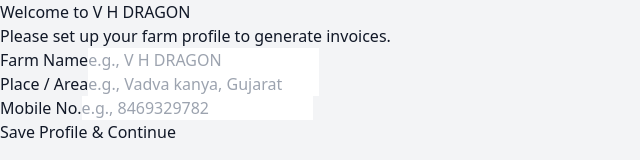
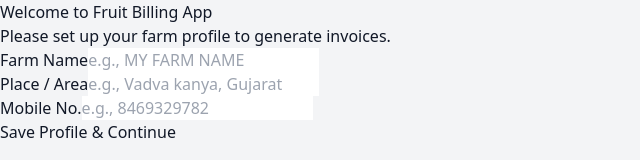
Before and after one commit to Parshva-Vasani/BillGenerator, a React (Vite) app in the folder app_build/frontend/: page / in a window 1280 px wide. Shown: the top 160 px of the page, without its empty margins (0-640 px from the left). Built offline with nearby package versions, Linux system fonts and the light colour scheme; no server answers; the database is empty; sample sign-in values are in the browser's storage.

Commit message:
Finalizing app with proper toast package

```diff
--- a/app_build/frontend/package.json
+++ b/app_build/frontend/package.json
@@ -18,10 +18,10 @@
     "lucide-react": "^0.300.0",
     "react": "^18.2.0",
     "react-dom": "^18.2.0",
+    "react-hot-toast": "^2.6.0",
     "react-router-dom": "^7.18.1",
     "react-to-pdf": "^1.0.1",
-    "recharts": "^3.9.2",
-    "react-hot-toast": "^2.4.1"
+    "recharts": "^3.9.2"
   },
   "devDependencies": {
     "@types/react": "^18.2.43",
--- a/app_build/frontend/src/App.tsx
+++ b/app_build/frontend/src/App.tsx
@@ -49,8 +49,12 @@ function App() {
     return (
       <div className="min-h-screen p-4 md:p-8 bg-gray-50 flex justify-center items-center">
         <Onboarding onComplete={async (p) => {
-          await import('./lib/db').then(m => m.saveProfile(p));
-          setProfile(p);
+          try {
+            await import('./lib/db').then(m => m.saveProfile(p));
+            setProfile(p);
+          } catch (e: any) {
+            import('react-hot-toast').then(toast => toast.default.error(e.message || "Failed to save profile. Check permissions."));
+          }
         }} />
       </div>
     );
--- a/app_build/frontend/src/components/Onboarding.tsx
+++ b/app_build/frontend/src/components/Onboarding.tsx
@@ -35,7 +35,7 @@ export default function Onboarding({ onComplete }: OnboardingProps) {
       className="max-w-md w-full bg-white p-8 rounded-xl shadow-lg border border-blue-100"
     >
       <div className="mb-8 text-center">
-        <h1 className="text-2xl font-bold text-gray-900">Welcome to V H DRAGON</h1>
+        <h1 className="text-2xl font-bold text-gray-900">Welcome to Fruit Billing App</h1>
         <p className="text-gray-500 mt-2">Please set up your farm profile to generate invoices.</p>
       </div>
 
@@ -51,7 +51,7 @@ export default function Onboarding({ onComplete }: OnboardingProps) {
           <input
             type="text"
             className="w-full px-4 py-2 border border-gray-300 rounded-lg focus:ring-2 focus:ring-blue-500 focus:border-blue-500 outline-none transition uppercase"
-            placeholder="e.g., V H DRAGON"
+            placeholder="e.g., MY FARM NAME"
             value={farmName}
             onChange={(e) => setFarmName(e.target.value.toUpperCase())}
           />
```
Also changed, not shown: 1 other file (tests, documents, lock files or other folders).
